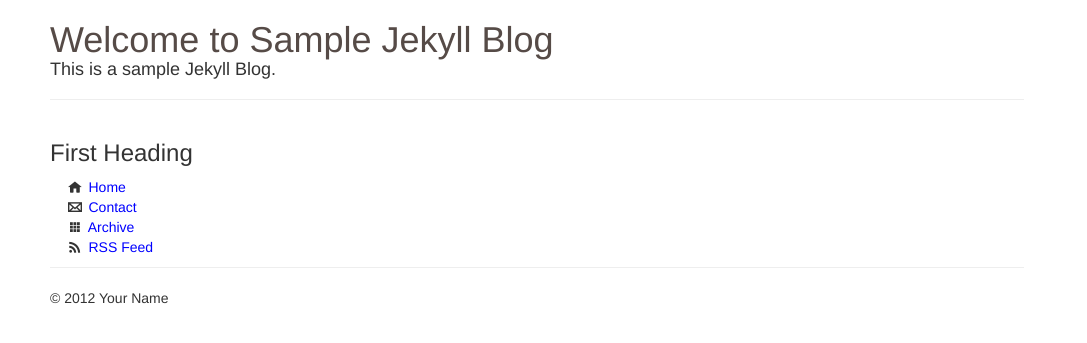
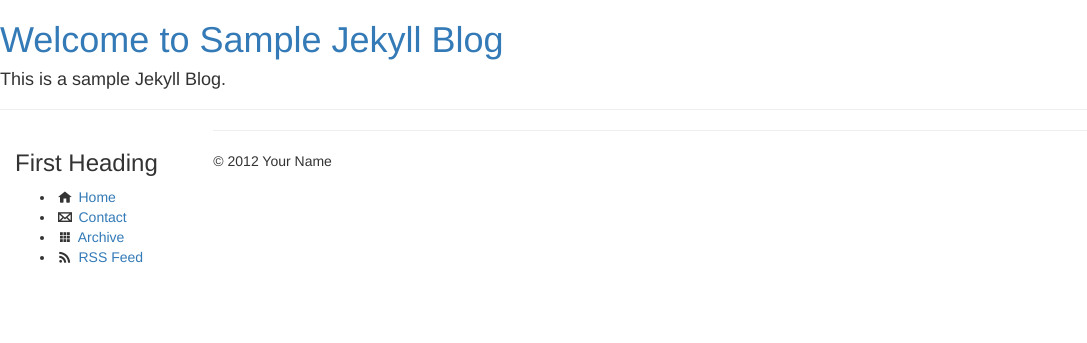
Before and after one commit to Intuitive-James/Documentation, a Jekyll site: the page built from index.html, in a window 1280 px wide. Shown: the top 343 px of the page, without its empty margins (0-1087 px from the left). Built offline with Jekyll 4.4.1, drawn with Linux system fonts in a browser that asks for light colours.

Commit message:
Changes for bootstreap

```diff
--- a/_layouts/default.html
+++ b/_layouts/default.html
@@ -4,7 +4,6 @@
     <head>
         <meta charset="utf-8"/>
         <title>{% if page.title %} {{ page.title }} | {% endif %} {{ site.name }}</title>
-        <link rel="stylesheet" href="{{site.baseurl}}/style.css" />
         <meta name="description" content="{{site.description}}"/>
         <meta name="author" content="{{site.author}}"/>
         <link rel="author" href="humans.txt"/>
@@ -31,7 +30,7 @@
             <hr />
         </header>
 
-        <nav>
+        <nav  class=col-sm-2 panel">
 
             <h3>First Heading</h3>
 
@@ -43,7 +42,7 @@
             </ul>
         </nav>
 
-        <main>
+        <main class=col-sm-8">
 
             {{ content }}
 
```
